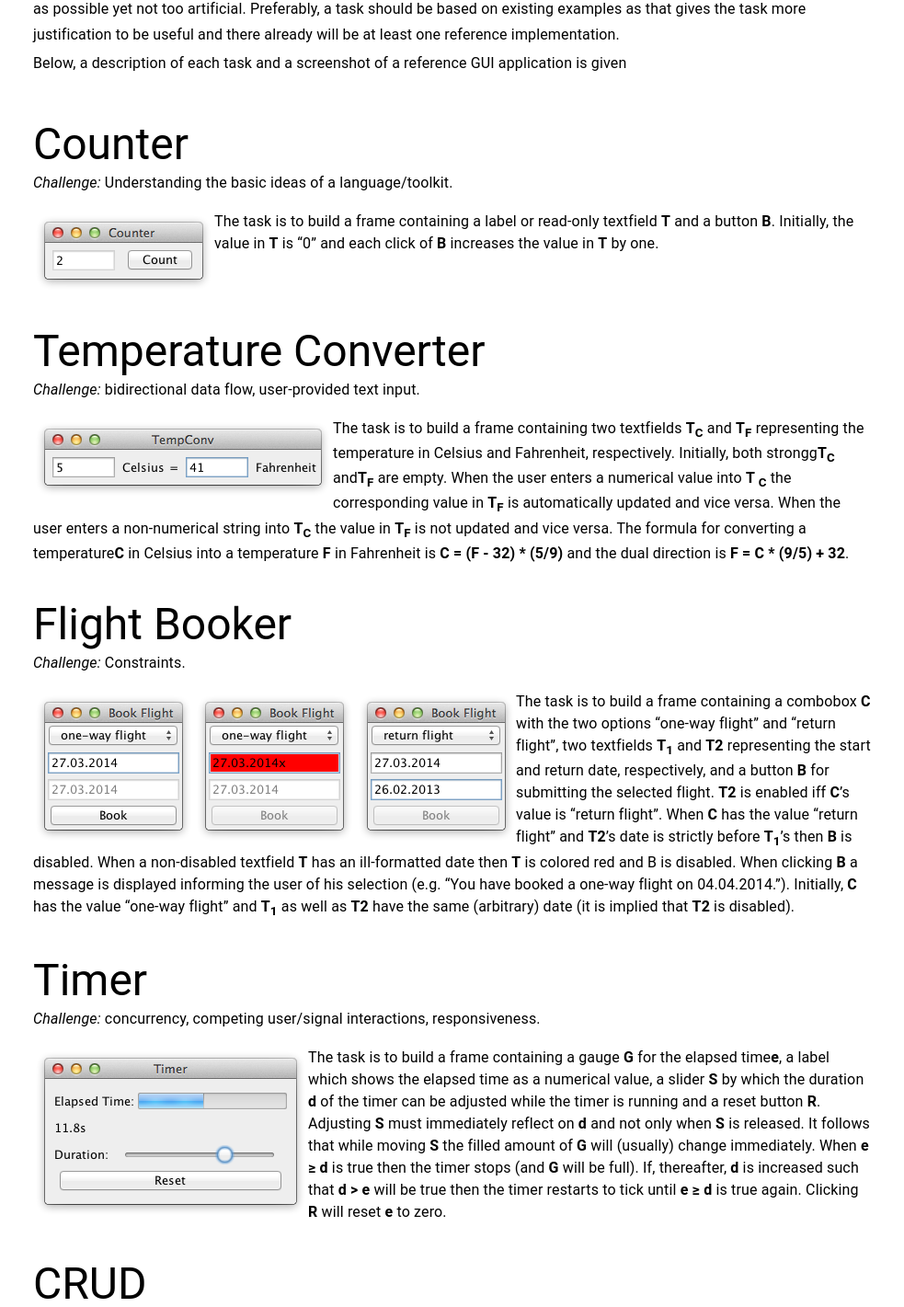
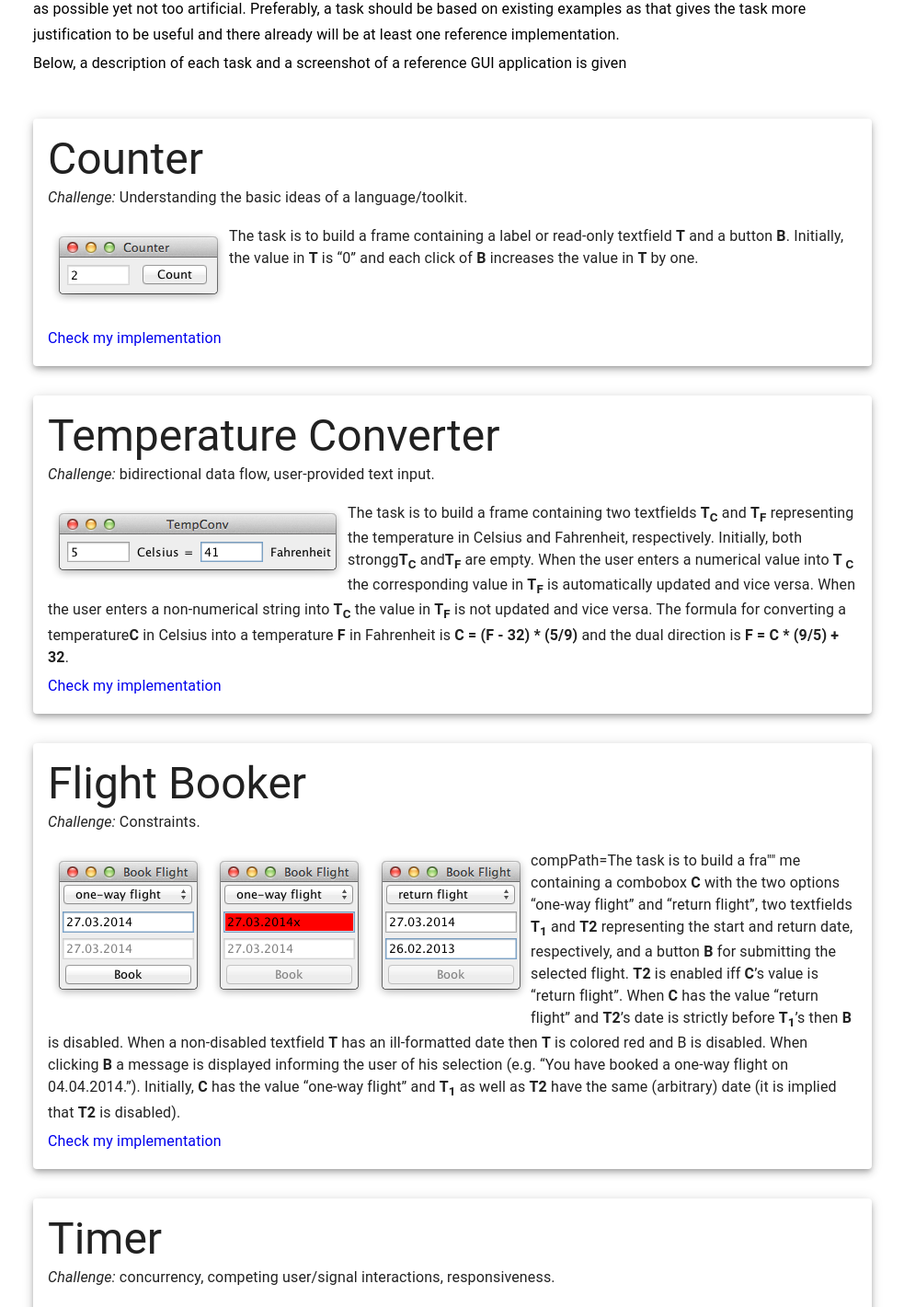
Before and after one commit to jmceche/seven_guis, a React (Create React App) app: page / in a window 1280 px wide. Shown: the part 716-2137 px from the top of the page at 92% size, without its empty margins (148-1131 px from the left). Built offline with nearby package versions, Linux system fonts and the light colour scheme.

Commit message:
modify ui design in some components

```diff
--- a/src/App.css
+++ b/src/App.css
@@ -1,3 +1,11 @@
 .no-flight {
   background: red;
 }
+
+a {
+  text-decoration: none;
+}
+
+a:visited {
+  color: inherit;
+}
--- a/src/Navbar.js
+++ b/src/Navbar.js
@@ -1,5 +1,5 @@
 import React from "react";
-import { useLocation, useHistory } from "react-router-dom";
+import { useLocation, useHistory, Link } from "react-router-dom";
 import AppBar from "@material-ui/core/AppBar";
 import Toolbar from "@material-ui/core/Toolbar";
 import Typography from "@material-ui/core/Typography";
@@ -63,7 +63,9 @@ const Navbar = () => {
             "chalName"
           ] || ""}
         </Typography>
-        <Typography variant='h6'>7 GUIs</Typography>
+        <Typography variant='h6'>
+          <Link to='/'>7 GUIs</Link>
+        </Typography>
       </Toolbar>
     </AppBar>
   );
--- a/src/Task.js
+++ b/src/Task.js
@@ -1,25 +1,39 @@
 import React from "react";
 import Typography from "@material-ui/core/Typography";
 import { makeStyles } from "@material-ui/core/styles";
+import { Link } from "react-router-dom";
+import { Paper } from "@material-ui/core";
 
 const useStyles = makeStyles({
   mgthree: { marginBottom: "2rem" },
   mgone: { marginBottom: "1rem" },
   inblk: { display: "inline-block" },
+  pad: { padding: "1rem" },
+  check: { color: "darkblue" },
 });
 
-const Task = ({ title, subtitle, children, img }) => {
+const Task = ({ title, subtitle, children, img, compPath }) => {
   const classes = useStyles();
   return (
     <div className={classes.mgthree}>
+      <Paper elevation='5' className={classes.pad}>
         <Typography variant='h3'>{title}</Typography>
         <Typography variant='subtitle1' gutterBottom className={classes.mgone}>
           <em>Challenge:</em> {subtitle}
         </Typography>
         <Typography variant='body1' gutterBottom className={classes.inblk}>
-        <img src={img} alt='img' style={{ float: "left" }} />
+          <img
+            src={img}
+            alt='img'
+            style={{ float: "left" }}
+            className={classes.mgone}
+          />
           {children}
         </Typography>
+        <Typography variant='subtitle1' className={classes.check}>
+          <Link to={`${compPath}`}>Check my implementation</Link>
+        </Typography>
+      </Paper>
     </div>
   );
 };
--- a/src/Tasks.js
+++ b/src/Tasks.js
@@ -14,6 +14,7 @@ const Tasks = ({ title, subtitle, content, children }) => {
       <Task
         title='Counter'
         img={Counter}
+        compPath='counter'
         subtitle='Understanding the basic ideas of a language/toolkit.'
       >
         The task is to build a frame containing a label or read-only textfield{" "}
@@ -24,6 +25,7 @@ const Tasks = ({ title, subtitle, content, children }) => {
       <Task
         title='Temperature Converter'
         img={Temperature}
+        compPath='temperature'
         subtitle='bidirectional data flow, user-provided text input.'
       >
         The task is to build a frame containing two textfields{" "}
@@ -65,10 +67,15 @@ const Tasks = ({ title, subtitle, content, children }) => {
         Fahrenheit is <strong>C = (F - 32) * (5/9)</strong> and the dual
         direction is <strong>F = C * (9/5) + 32</strong>.
       </Task>
-      <Task title='Flight Booker' img={FlightBooker} subtitle='Constraints.'>
-        The task is to build a frame containing a combobox <strong>C</strong>{" "}
-        with the two options “one-way flight” and “return flight”, two
-        textfields{" "}
+      <Task
+        title='Flight Booker'
+        compPath='flight-booker'
+        img={FlightBooker}
+        subtitle='Constraints.'
+      >
+        compPath=The task is to build a fra"" me containing a combobox{" "}
+        <strong>C</strong> with the two options “one-way flight” and “return
+        flight”, two textfields{" "}
         <strong>
           T<sub>1</sub>
         </strong>{" "}
@@ -95,6 +102,7 @@ const Tasks = ({ title, subtitle, content, children }) => {
       <Task
         title='Timer'
         img={Timer}
+        compPath='timer'
         subtitle='concurrency, competing user/signal interactions, responsiveness.'
       >
         The task is to build a frame containing a gauge <strong>G</strong> for
@@ -116,6 +124,7 @@ const Tasks = ({ title, subtitle, content, children }) => {
       <Task
         title='CRUD'
         img={Crud}
+        compPath='crud'
         subtitle='separating the domain and presentation logic, managing mutation, building a non-trivial layout.'
       >
         The task is to build a frame containing the following elements: a
@@ -161,6 +170,7 @@ const Tasks = ({ title, subtitle, content, children }) => {
       <Task
         title='Circle Drawer'
         img={CircleDrawer}
+        compPath='circle-drawer'
         subtitle='undo/redo, custom drawing, dialog control.'
       >
         The task is to build a frame containing an undo and redo button as well
@@ -182,6 +192,7 @@ const Tasks = ({ title, subtitle, content, children }) => {
       <Task
         title='Cells'
         img={Cells}
+        compPath='cells'
         subtitle='change propagation, widget customization, implementing a more authentic/involved GUI application.'
       >
         The task is to create a simple but usable spreadsheet application. The
--- a/src/guis/crud/index.js
+++ b/src/guis/crud/index.js
@@ -7,10 +7,17 @@ import Select from "@material-ui/core/Select";
 
 import { makeStyles } from "@material-ui/core/styles";
 import { v4 as uuid } from "uuid";
+import { Paper } from "@material-ui/core";
 
 const useStyles = makeStyles({
   mgbt: {
     marginBottom: "1rem",
+  },
+  flex: {
+    display: "flex",
+    flexDirection: "row",
+    justifyContent: "center",
+    alignItems: "center",
   },
 });
 
@@ -77,9 +84,10 @@ const Crud = () => {
 
   return (
     <>
-      <Container>
-        <Grid container justify='center' spacing={2}>
-          <Grid item container xs={4} justify='center'>
+      <Container maxWidth='md'>
+        <Paper className={classes.margin}>
+          <Grid container justify='center' spacing={0}>
+            <Grid item container xs={6} justify='center'>
               <Grid item xs={12} className={classes.mgbt}>
                 <TextField
                   type='text'
@@ -118,7 +126,7 @@ const Crud = () => {
                 </Button>
               </Grid>
             </Grid>
-          <Grid item container xs={4} justify='center' alignItems='center'>
+            <Grid item container xs={4} spacing={0}>
               <Grid item xs={12}>
                 <TextField
                   label='Name:'
@@ -128,7 +136,6 @@ const Crud = () => {
                   value={person.name}
                   className={classes.mgbt}
                 />
-
                 <TextField
                   label='Surname:'
                   type='text'
@@ -139,6 +146,7 @@ const Crud = () => {
               </Grid>
             </Grid>
           </Grid>
+        </Paper>
       </Container>
     </>
   );
--- a/src/guis/timer/index.js
+++ b/src/guis/timer/index.js
@@ -4,10 +4,16 @@ import LinearProgress from "@material-ui/core/LinearProgress";
 import Container from "@material-ui/core/Container";
 import Button from "@material-ui/core/Button";
 import { makeStyles } from "@material-ui/core/styles";
+import { Box } from "@material-ui/core";
 
 const useStyles = makeStyles({
   root: {
     width: 600,
+  },
+  box: {
+    border: "2px solid gray",
+    padding: "2rem",
+    borderRadius: "15px",
   },
 });
 
@@ -40,8 +46,12 @@ const Timer = () => {
   return (
     <>
       <Container className={classes.root}>
+        <Box className={classes.box}>
           <h3>Elapsed Time:</h3>
-        <LinearProgress variant='determinate' value={(seconds / value) * 100} />
+          <LinearProgress
+            variant='determinate'
+            value={(seconds / value) * 100}
+          />
           <h3>{seconds} seconds</h3>
           <h3>Duration: </h3>
           <Slider
@@ -55,6 +65,7 @@ const Timer = () => {
           <Button variant='contained' color='primary' onClick={handleReset}>
             Reset
           </Button>
+        </Box>
       </Container>
     </>
   );
```
Also changed, not shown: 1 other file (tests, documents, lock files or other folders). Lines whose indentation alone changed are shown as unchanged.
